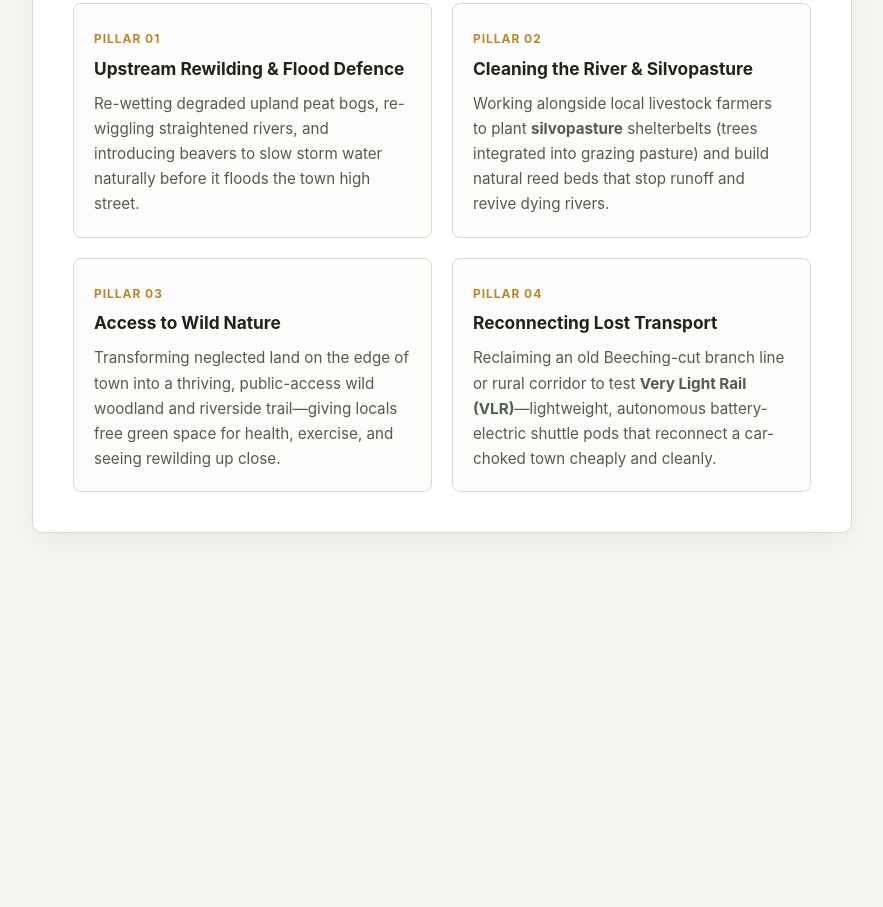
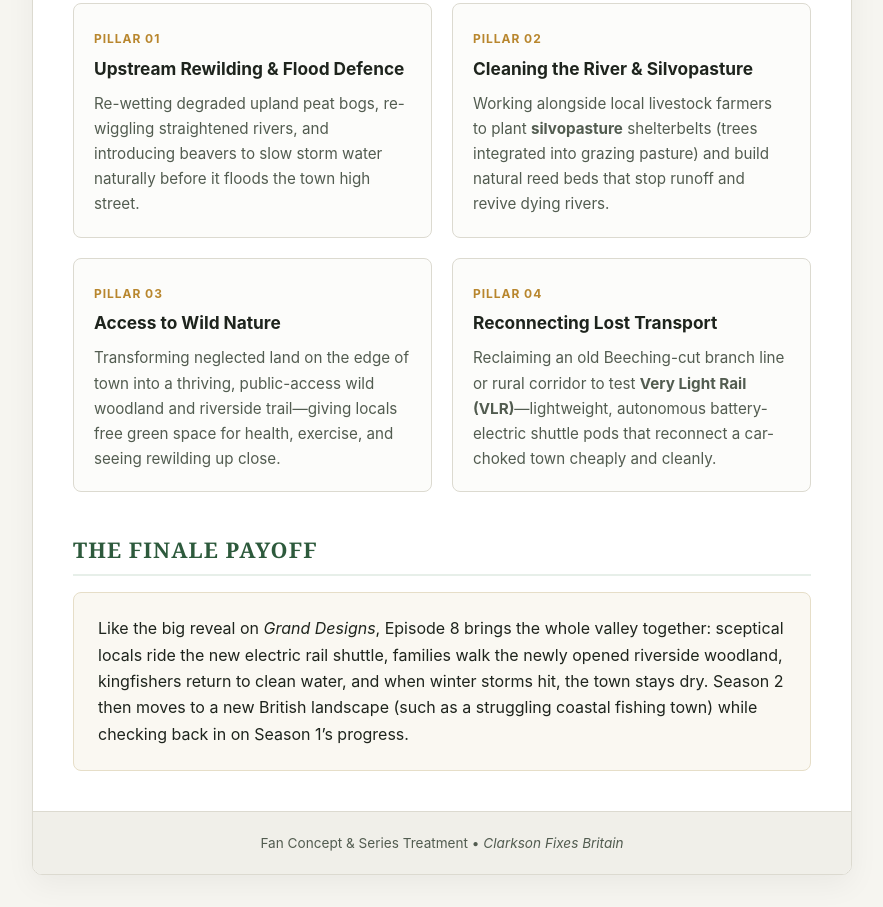
Before and after one commit to AdamJewell/adamjewell.github.io, a plain HTML site: page Clarkson-Fixes-Britain.html in a window 1280 px wide. Shown: the part 1937-2844 px from the top of the page, without its empty margins (198-1081 px from the left). Before the commit the page ends 2502 px from the top, so only its background shows below. Drawn offline with Linux system fonts and the light colour scheme.

Commit message:
Add finale section to Clarkson-Fixes-Britain.html
Added a new section discussing the finale payoff of the project, highlighting community impact and future developments.

```diff
--- a/Clarkson-Fixes-Britain.html
+++ b/Clarkson-Fixes-Britain.html
@@ -292,3 +292,24 @@
               Reclaiming an old Beeching-cut branch line or rural corridor to test <strong>Very Light Rail (VLR)</strong>—lightweight, autonomous battery-electric shuttle pods that reconnect a car-choked town cheaply and cleanly.
             </p>
           </div>
+
+        </div>
+      </section>
+
+      <section>
+        <h2>The Finale Payoff</h2>
+        <div class="finale-box">
+          <p>
+            Like the big reveal on <em>Grand Designs</em>, Episode 8 brings the whole valley together: sceptical locals ride the new electric rail shuttle, families walk the newly opened riverside woodland, kingfishers return to clean water, and when winter storms hit, the town stays dry. Season 2 then moves to a new British landscape (such as a struggling coastal fishing town) while checking back in on Season 1’s progress.
+          </p>
+        </div>
+      </section>
+    </main>
+
+    <footer>
+      Fan Concept &amp; Series Treatment &bull; <em>Clarkson Fixes Britain</em>
+    </footer>
+  </article>
+
+</body>
+</html>
```
